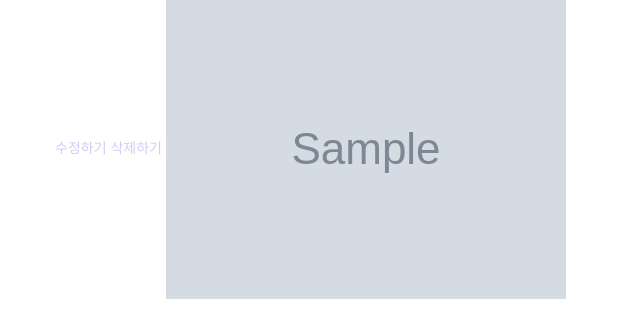
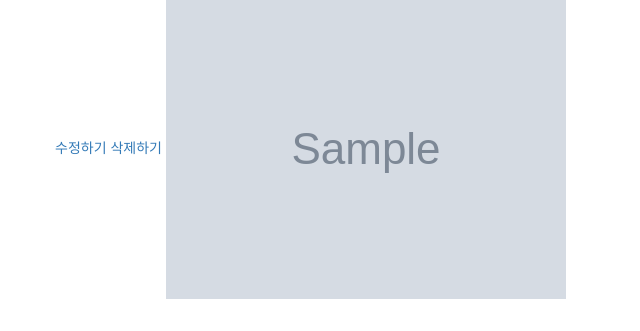
Before and after one commit to sagakteok/Django_1st_Project, a Django app: page /post/1/ in a window 1280 px wide. Shown: the part 354-685 px from the top of the page, without its empty margins (0-640 px from the left). Run offline with Django 4.2, Linux system fonts and the light colour scheme; a user stored in the database is signed in; tables that the repository leaves empty hold one stand-in row (values such as "Sample post"); grey boxes marked "Sample" are stand-in pictures; some libraries are stand-ins or nearby versions.

Commit message:
Django 2nd commit (test)

```diff
--- a/blog/static/css/blog.css
+++ b/blog/static/css/blog.css
@@ -62,10 +62,6 @@ h1, h2, h3, h4 {
     margin-bottom: 100px;
 }
 
-.post_publish, .post_edit, .post_remove {
-    color: #CECEF6;
-}
-
 .comment {
     margin: 20px 0px 20px 20px;
 }
```
